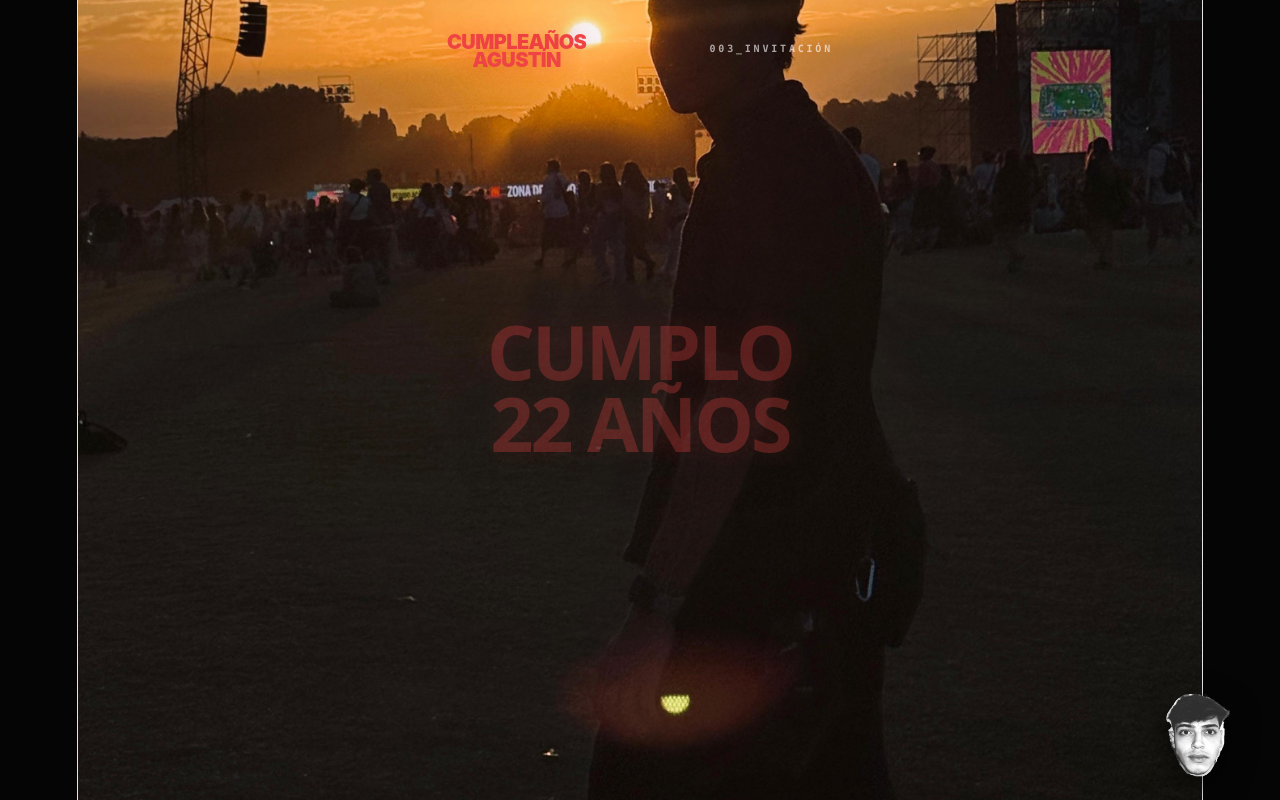
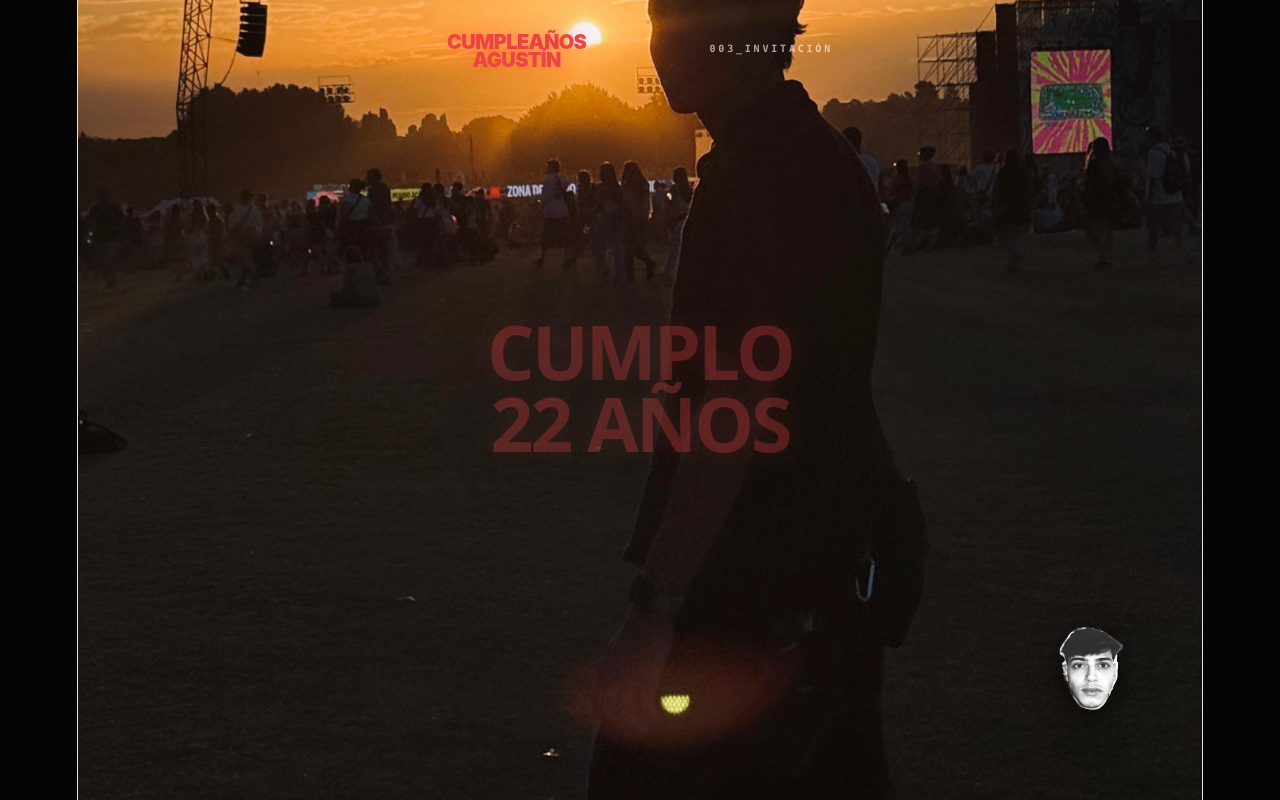
Before and after one commit to IAMAcosta/invitacionCumple, a React (Vite) app: page / in a window 1280 px wide. Built offline with nearby package versions, Linux system fonts and the light colour scheme.

Commit message:
Update App.jsx

```diff
--- a/src/App.jsx
+++ b/src/App.jsx
@@ -445,7 +445,7 @@ function FloatingFace({ step, answer, submitted }) {
     <motion.div
       className="faceActor"
       animate={{ x: position.x, y: position.y, rotate: mood === "poker" ? 0 : [0, -7, 7, 0] }}
-      transition={{ duration: 1.45, ease: "easeInOut" }}
+      transition={{ duration: 0.75, ease: "easeOut" }}
     >
       <button
         type="button"
```
